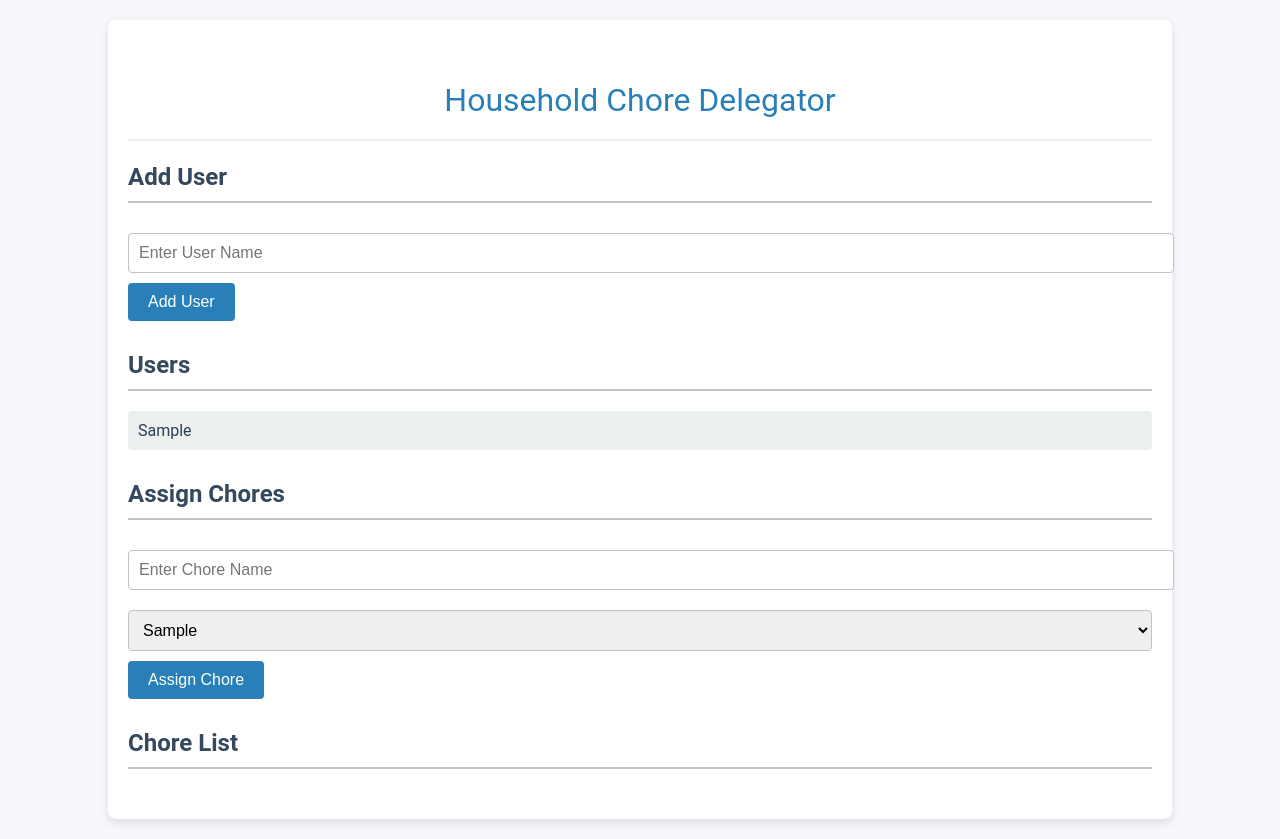
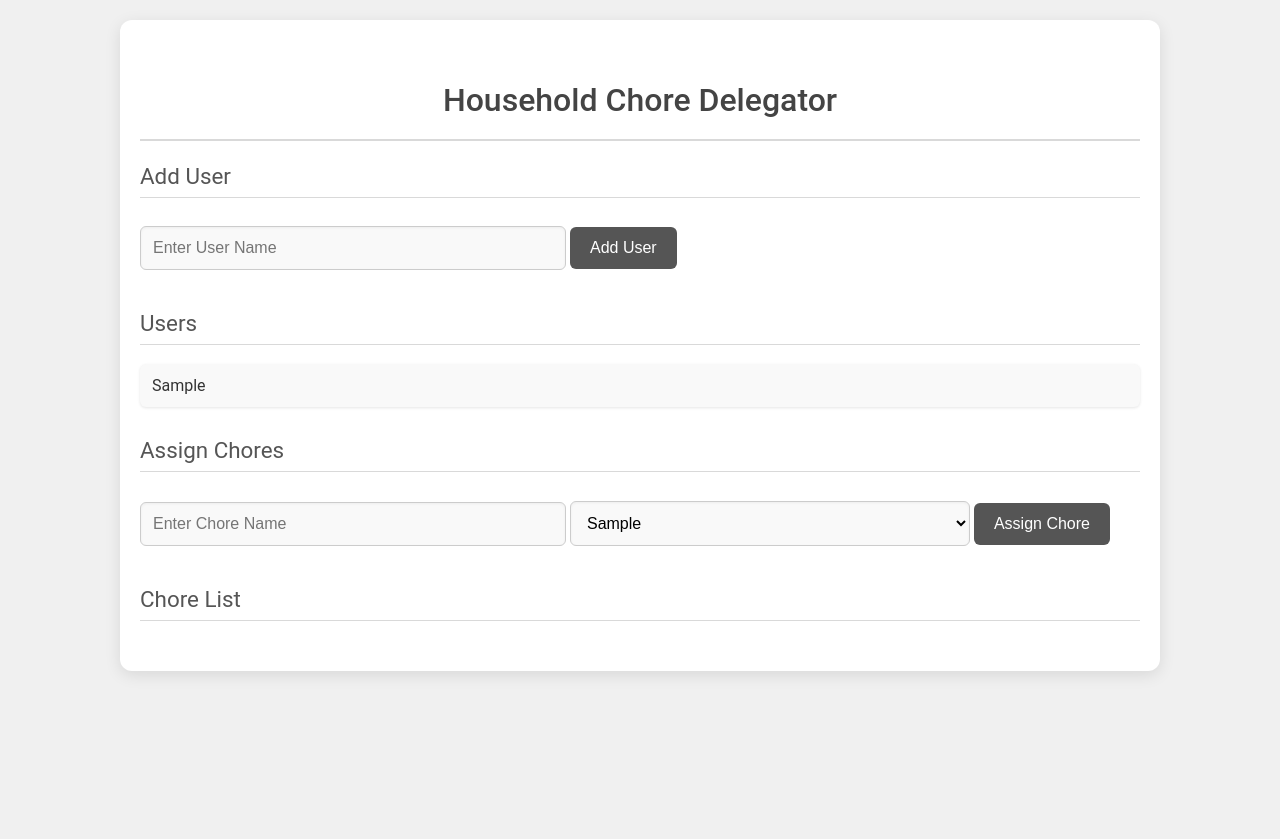
Before and after one commit to wcran7/household-chore-delegator, a website: page household-chore-delegator/index.html in a window 1280 px wide. Both pictures are taken after typing "Sample" into the empty fields and a click on the button "Add User". After the commit the page ends 800 px from the top, so only its background shows below. Drawn offline with Linux system fonts and the light colour scheme.

Commit message:
Restyled the colours to Grey and Professional

```diff
--- a/household-chore-delegator/style.css
+++ b/household-chore-delegator/style.css
@@ -1,28 +1,30 @@
 /* Global Style */
 body {
-    font-family: 'Roboto', sans-serif; /* Professional font */
-    background-color: #f5f7fa; /* Subtle gray background */
-    color: #2c3e50; /* Darker gray for text */
+    font-family: 'Roboto', sans-serif; /* Clean, professional font */
+    background-color: #f0f0f0; /* Very light gray for a clean background */
+    color: #333333; /* Dark gray for text to ensure readability */
     margin: 0;
     padding: 0;
 }
 
+/* Main Heading */
 h1 {
-    color: #2980b9;
+    color: #444444; /* Slightly darker gray for heading */
     text-align: center;
     padding: 20px 0;
-    font-weight: 400;
-    border-bottom: 2px solid #ecf0f1;
+    font-weight: 500; /* Slightly heavier for emphasis */
+    border-bottom: 2px solid #d9d9d9; /* Subtle bottom border */
 }
 
+/* Container Styling */
 #container {
     width: 80%;
-    max-width: 1200px;
+    max-width: 1000px; /* Max width to make it more compact */
     margin: 20px auto;
     padding: 20px;
-    background-color: #fff;
-    box-shadow: 0 4px 8px rgba(0, 0, 0, 0.1);
-    border-radius: 8px;
+    background-color: #ffffff; /* Clean white background */
+    box-shadow: 0 4px 16px rgba(0, 0, 0, 0.1); /* Softer shadow for a subtle effect */
+    border-radius: 12px; /* Slightly larger rounding for modern look */
 }
 
 /* Section Styling */
@@ -31,69 +33,93 @@ section {
 }
 
 h2 {
-    color: #34495e;
-    border-bottom: 2px solid #bdc3c7;
-    padding-bottom: 10px;
-    font-size: 1.5em;
+    color: #555555; /* Medium gray for section headings */
+    border-bottom: 1px solid #d9d9d9; /* Light gray border */
+    padding-bottom: 8px;
+    font-size: 1.4em;
+    font-weight: 400;
 }
 
+/* Input Fields & Dropdown */
 input[type="text"], select {
     width: 100%;
-    padding: 10px;
+    max-width: 400px; /* Reduced width to avoid overflow */
+    padding: 12px;
     margin: 10px 0;
-    border: 1px solid #bdc3c7;
-    border-radius: 4px;
+    border: 1px solid #cccccc; /* Neutral gray border */
+    border-radius: 6px; /* Softer rounding for inputs */
+    background-color: #f9f9f9; /* Light gray for input background */
     font-size: 1em;
+    box-shadow: inset 0 1px 3px rgba(0, 0, 0, 0.05); /* Subtle inner shadow */
+    transition: border-color 0.3s ease, background-color 0.3s ease;
 }
 
+input[type="text"]:focus, select:focus {
+    border-color: #888888; /* Darker border on focus */
+    background-color: #ffffff; /* White background on focus */
+    outline: none; /* Remove the default blue outline */
+}
+
+/* Button Styling */
 button {
-    padding: 10px 20px;
-    background-color: #2980b9;
+    padding: 12px 20px;
+    background-color: #555555; /* Neutral dark gray */
     color: white;
     border: none;
-    border-radius: 4px;
+    border-radius: 6px;
     font-size: 1em;
     cursor: pointer;
     transition: background-color 0.3s ease;
 }
 
 button:hover {
-    background-color: #1f6399;
+    background-color: #333333; /* Darker gray on hover */
 }
 
+/* List Styling */
 ul {
     list-style: none;
     padding: 0;
 }
 
 li {
-    padding: 10px;
-    background-color: #ecf0f1;
+    padding: 12px;
+    background-color: #f9f9f9; /* Slight gray for list item background */
     margin-bottom: 10px;
-    border-radius: 4px;
+    border-radius: 6px;
     display: flex;
     justify-content: space-between;
     align-items: center;
+    box-shadow: 0 1px 3px rgba(0, 0, 0, 0.1); /* Slight shadow for list items */
 }
 
 .completed {
     text-decoration: line-through;
-    color: #95a5a6;
+    color: #999999; /* Light gray for completed items */
 }
 
+/* Buttons inside the list */
 button.complete-btn {
-    background-color: #2ecc71;
+    background-color: #28a745; /* Green for completion */
     margin-left: 10px;
 }
 
 button.complete-btn:hover {
-    background-color: #27ae60;
+    background-color: #218838; /* Darker green on hover */
 }
 
 button.delete-btn {
-    background-color: #e74c3c;
+    background-color: #dc3545; /* Red for delete */
 }
 
 button.delete-btn:hover {
-    background-color: #c0392b;
+    background-color: #c82333; /* Darker red on hover */
 }
+
+/* Footer style (optional addition) */
+footer {
+    text-align: center;
+    padding: 10px;
+    color: #888888; /* Subtle gray for the footer */
+    font-size: 0.9em;
+}
```
